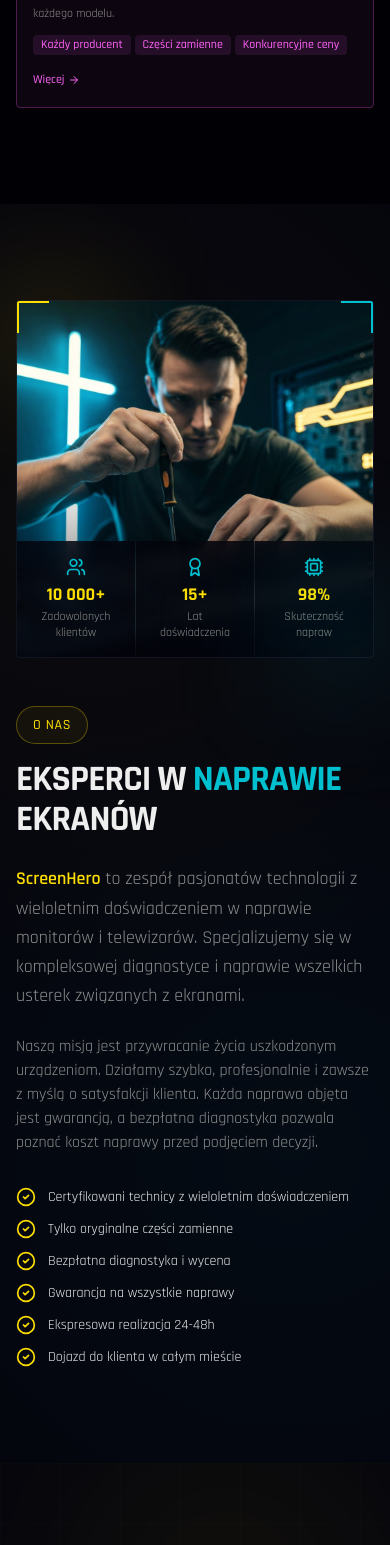
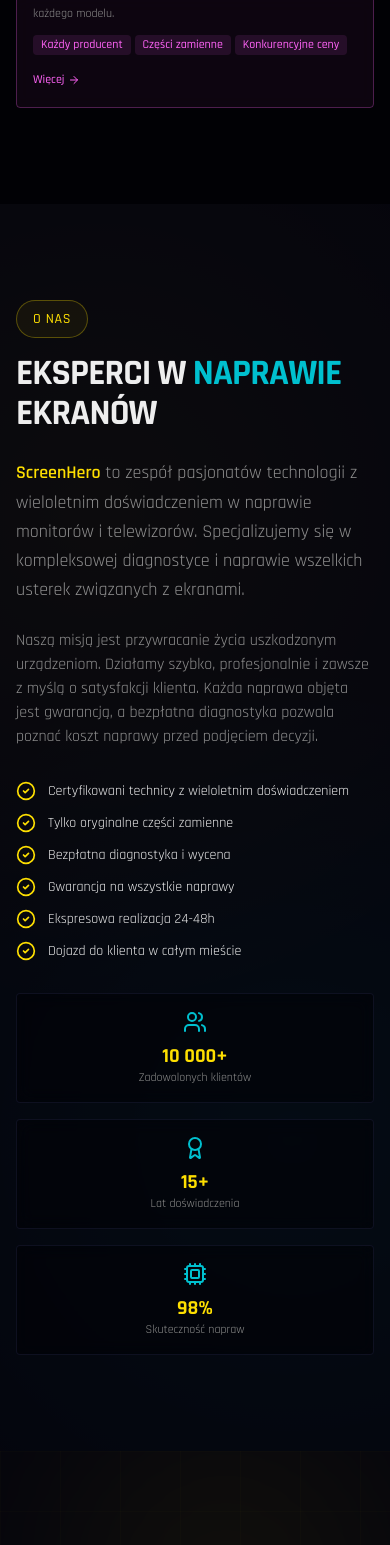
Before and after one commit to Harryburgir/Screenhero, a Next.js app: page / in a window 390 px wide. Shown: the part 2783-4328 px from the top of the page. Built offline with nearby package versions, Linux system fonts and the light colour scheme.

Commit message:
feat: remove large photo from About section for better mobile view\n\nReplace photo with compact stats display for improved mobile layout.

```diff
--- a/components/about.tsx
+++ b/components/about.tsx
@@ -1,6 +1,5 @@
 "use client";
 
-import Image from "next/image";
 import { CheckCircle2, Users, Award, Cpu } from "lucide-react";
 
 const features = [
@@ -36,40 +35,23 @@ export function About() {
 
       <div className="relative mx-auto max-w-7xl px-4 lg:px-8">
         <div className="grid items-center gap-12 lg:grid-cols-2">
-          {/* Left Column - Photo */}
-          <div className="relative">
-            <div className="relative overflow-hidden rounded border border-border/50">
-              <Image
-                src="/images/about-team.jpg"
-                alt="Technik ScreenHero przy pracy nad naprawą ekranu"
-                width={600}
-                height={600}
-                className="w-full object-cover"
-              />
-              {/* Overlay gradient */}
-              <div className="absolute inset-0 bg-gradient-to-t from-background/80 via-transparent to-transparent" />
-
-              {/* Stats overlay at bottom */}
-              <div className="absolute bottom-0 left-0 right-0 grid grid-cols-3 gap-px bg-border/30 backdrop-blur-sm">
+          {/* Left Column - Stats Cards */}
+          <div className="hidden lg:block">
+            <div className="grid gap-4">
               {stats.map((stat, index) => {
                 const Icon = stat.icon;
                 return (
-                    <div key={index} className="bg-background/70 p-4 text-center backdrop-blur-sm">
-                      <Icon className="mx-auto mb-1 h-5 w-5 text-secondary" />
-                      <div className="font-[family-name:var(--font-display)] text-lg font-bold text-primary">
+                  <div key={index} className="rounded border border-border/50 bg-background/50 p-6 backdrop-blur-sm">
+                    <Icon className="mb-3 h-8 w-8 text-primary" />
+                    <div className="font-[family-name:var(--font-display)] text-3xl font-bold text-primary">
                       {stat.value}
                     </div>
-                      <div className="text-xs text-muted-foreground">
+                    <div className="text-sm text-muted-foreground">
                       {stat.label}
                     </div>
                   </div>
                 );
               })}
-              </div>
-
-              {/* Corner Accents */}
-              <div className="absolute left-0 top-0 h-8 w-8 border-l-2 border-t-2 border-primary" />
-              <div className="absolute right-0 top-0 h-8 w-8 border-r-2 border-t-2 border-secondary" />
             </div>
 
             {/* Floating glow */}
@@ -112,6 +94,24 @@ export function About() {
                 </div>
               ))}
             </div>
+
+            {/* Stats Grid on Mobile */}
+            <div className="mt-8 grid gap-4 sm:grid-cols-3 lg:hidden">
+              {stats.map((stat, index) => {
+                const Icon = stat.icon;
+                return (
+                  <div key={index} className="rounded border border-border/50 bg-background/50 p-4 text-center backdrop-blur-sm">
+                    <Icon className="mx-auto mb-2 h-6 w-6 text-secondary" />
+                    <div className="font-[family-name:var(--font-display)] text-xl font-bold text-primary">
+                      {stat.value}
+                    </div>
+                    <div className="text-xs text-muted-foreground">
+                      {stat.label}
+                    </div>
+                  </div>
+                );
+              })}
+            </div>
           </div>
         </div>
       </div>
```
Lines whose indentation alone changed are shown as unchanged.
